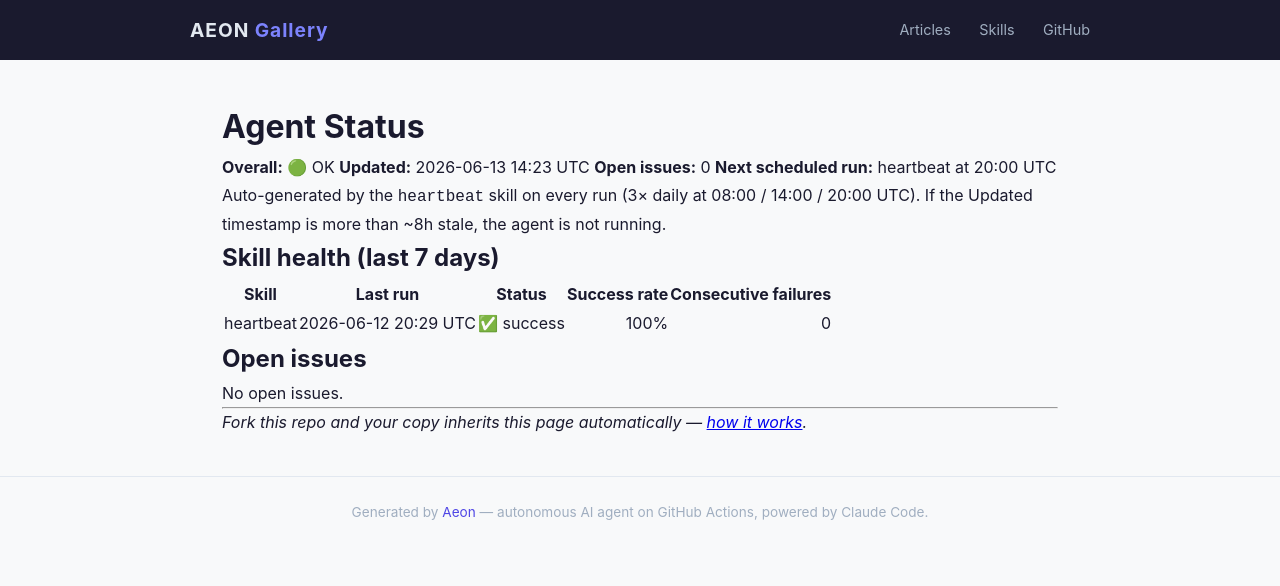
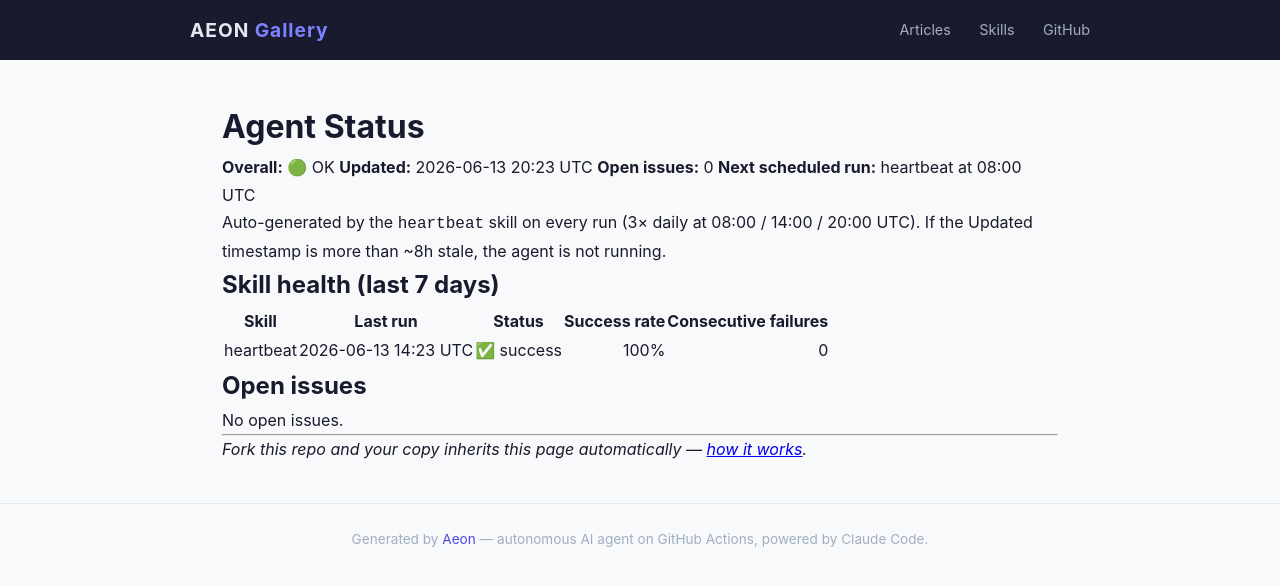
Before and after one commit to amaz98/maz-aeon, a Jekyll site: the page built from docs/status.md, in a window 1280 px wide. Shown: the top 586 px of the page. Built offline with Jekyll 4.4.1, drawn with Linux system fonts in a browser that asks for light colours.

Commit message:
chore(heartbeat): auto-commit 2026-06-13

```diff
--- a/docs/status.md
+++ b/docs/status.md
@@ -7,9 +7,9 @@
 # Agent Status
 
 **Overall:** 🟢 OK
-**Updated:** 2026-06-13 14:23 UTC
+**Updated:** 2026-06-13 20:23 UTC
 **Open issues:** 0
-**Next scheduled run:** heartbeat at 20:00 UTC
+**Next scheduled run:** heartbeat at 08:00 UTC
 
 Auto-generated by the `heartbeat` skill on every run (3× daily at 08:00 / 14:00 / 20:00 UTC). If the Updated timestamp is more than ~8h stale, the agent is not running.
 
@@ -17,7 +17,7 @@
 
 | Skill | Last run | Status | Success rate | Consecutive failures |
 |-------|----------|--------|-------------:|---------------------:|
-| heartbeat | 2026-06-12 20:29 UTC | ✅ success | 100% | 0 |
+| heartbeat | 2026-06-13 14:23 UTC | ✅ success | 100% | 0 |
 
 ## Open issues
 
--- a/memory/token-usage.csv
+++ b/memory/token-usage.csv
@@ -53,3 +53,4 @@
 2026-06-12,heartbeat,claude-opus-4-7,11,5296,317052,32134
 2026-06-12,heartbeat,claude-opus-4-7,19,3910,691458,30775
 2026-06-13,heartbeat,claude-opus-4-7,12,5239,375063,32997
+2026-06-13,heartbeat,claude-opus-4-7,17,3337,583455,30283
```
Also changed, not shown: memory/logs/2026-06-13.md (+9 -0 lines), .outputs/heartbeat.md.
